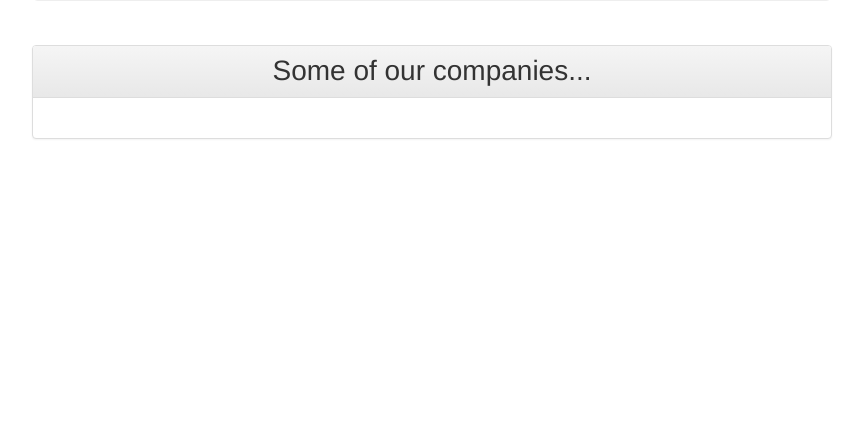
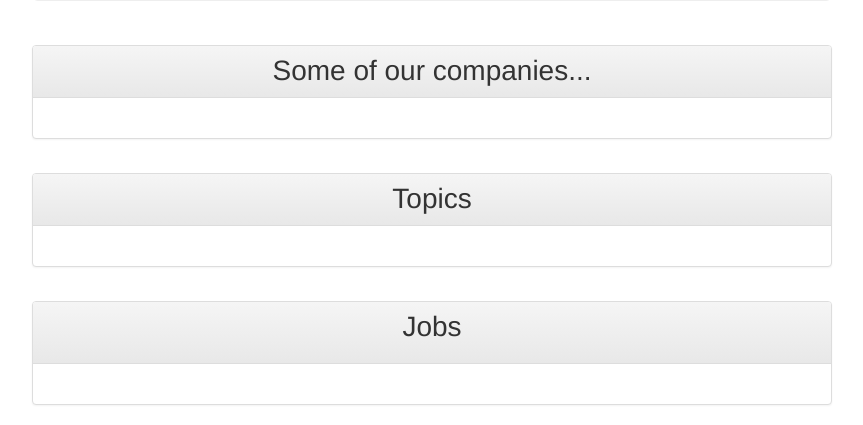
Before and after one commit to g12mcgov/CareerHack, a Flask app: page / in a window 1280 px wide. Shown: the part 481-906 px from the top of the page, without its empty margins (208-1071 px from the left). Before the commit the page ends 620 px from the top, so only its background shows below. Run offline with Flask 2, Linux system fonts and the light colour scheme; data that the repository does not hold is empty; some libraries are stand-ins or nearby versions.

Commit message:
added topics, jobs to home page

```diff
--- a/app.py
+++ b/app.py
@@ -50,11 +50,16 @@ def index():
 	"""
 	with app.app_context():
 		companies = [company.Name for company in Company.query.all()]
+		topics = [topic.TopicName for topic in Topic.query.all()]
+		jobtypes = [job.JobPosition for job in JobType.query.all()]
+
 
 	return render_template(
 		'index.html',
 		number_of_companies=len(companies),
 		companies_list=companies,
+		topic_list = topics,
+		job_list = jobtypes,
 		url=request.base_url
 		)
 
@@ -83,6 +88,26 @@ def company(company_name):
 		metadata=metadata
 		)
 
+# @app.route('/<topic_names>')
+# def topics(topic_names):
+# 	"""
+# 	[Topics] - Fills Topics HTML
+# 	"""
+# 	with app.app_context():
+# 		query = db.engine.execute(
+# 			'\'%s\';' % company_name
+# 			)
+
+# 		metadata = [item for item in query]
+
+# 		print metadata
+
+# 	return render_template(
+# 		'company.html',
+# 		name=company_name,
+# 		metadata=metadata
+# 		)
+
 
 ########################################################
 ## STATIC ASSETS
--- a/static/css/style.css
+++ b/static/css/style.css
@@ -47,6 +47,28 @@
 	text-align: center;
 }
 
+.topics {
+	width: 800px;
+	margin: 0 auto;
+	margin-top: 1em;
+}
+
+.topics h4 {
+	font-size: 2em;
+	text-align: center;
+}
+
+.jobs {
+	width: 800px;
+	margin: 0 auto;
+	margin-top: 1em;
+}
+
+.jobs h5 {
+	font-size: 2em;
+	text-align: center;
+}
+
 .questions {
 	width: 800px;
 	margin: 0 auto;
--- a/templates/index.html
+++ b/templates/index.html
@@ -45,5 +45,35 @@
 				  </div>
 				</div>
 	    	</div>
+	    <div class="container-fluid">
+	    	<div class="topics">
+	    		<div class="panel panel-default">
+				  <div class="panel-heading">
+				    <h4 class="panel-title">Topics</h4>
+				  </div>
+				  <div class="panel-body">
+				    <ul>
+		    			{% for topic in topic_list %}
+		    				<li><a href="{{ url }}{{ topic }}">{{ topic }}</a></li>
+		    			{% endfor %}
+	    			</ul>
+				  </div>
+				</div>
+	    	</div>
+	    <div class="container-fluid">
+	    	<div class="jobs">
+	    		<div class="panel panel-default">
+				  <div class="panel-heading">
+				    <h5 class="panel-title">Jobs<h5>
+				  </div>
+				  <div class="panel-body">
+				    <ul>
+		    			{% for job in job_list %}
+		    				<li><a href="{{ url }}{{ topic }}">{{ job }}</a></li>
+		    			{% endfor %}
+	    			</ul>
+				  </div>
+				</div>
+	    	</div>
     </body>
 </html>
```
